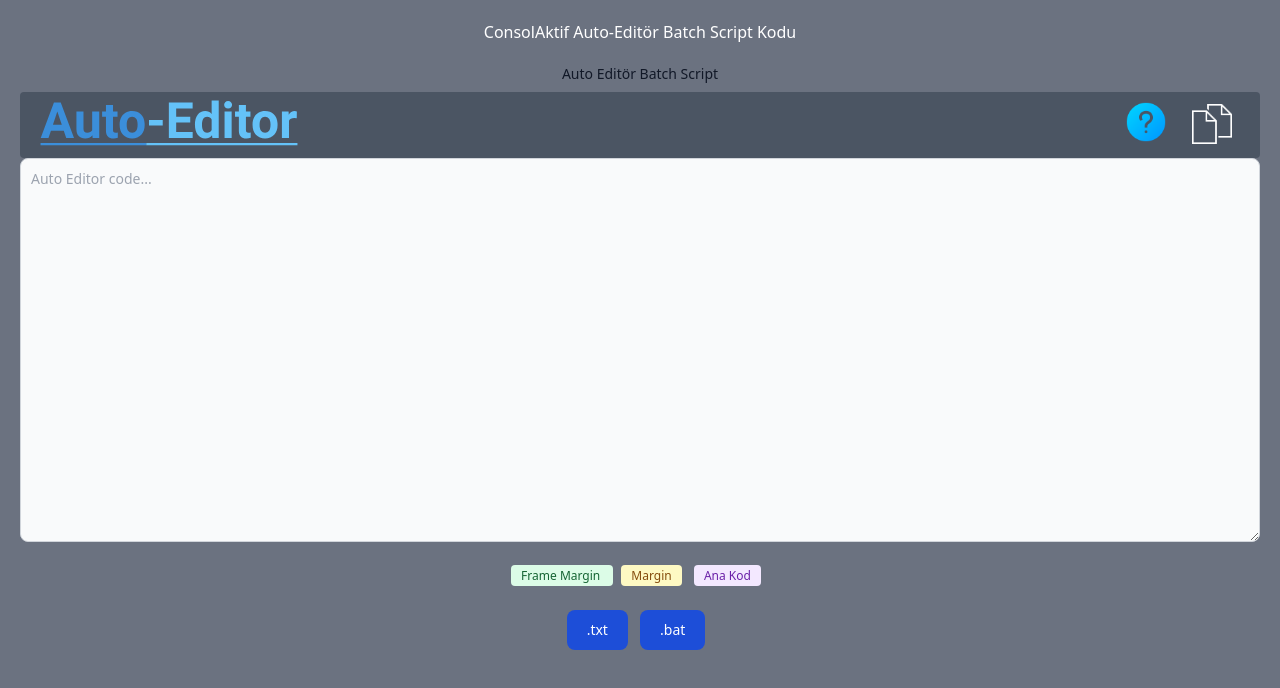
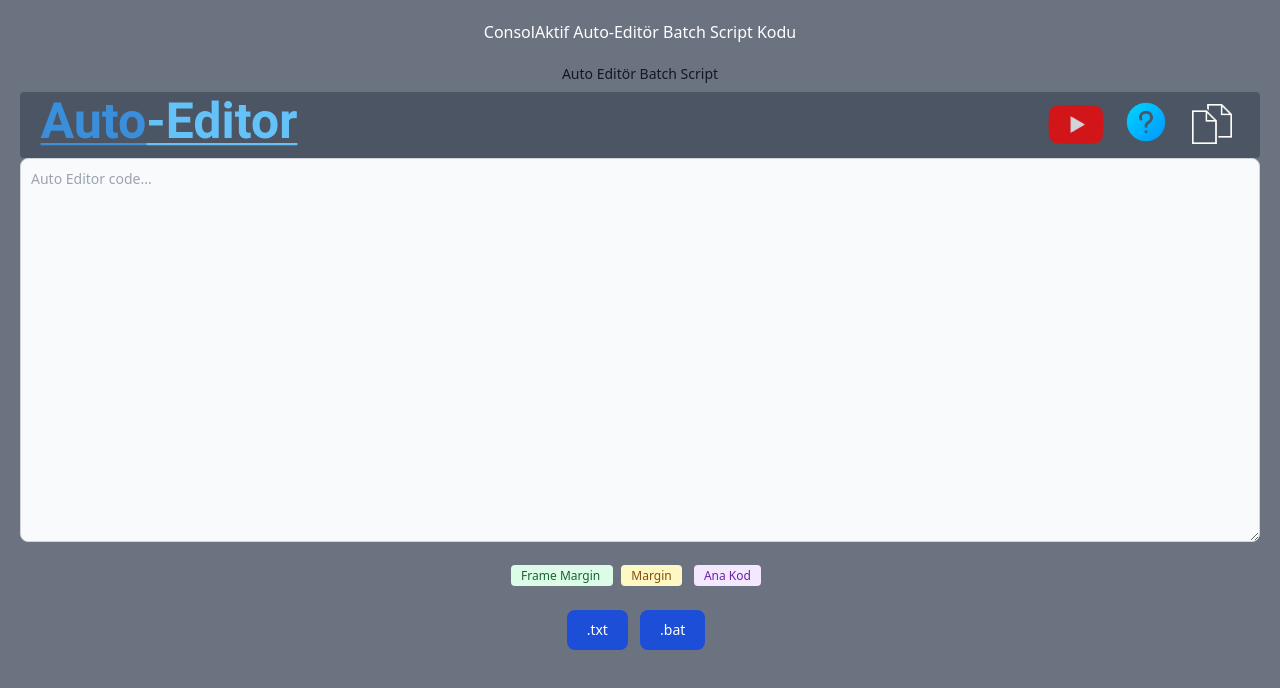
Before and after one commit to MuratGuelr/Auto-editor, a plain HTML site: page index.html in a window 1280 px wide. Drawn offline with nearby package versions, Linux system fonts and the light colour scheme.

Commit message:
my youtube channel is added.

```diff
--- a/index.html
+++ b/index.html
@@ -27,6 +27,11 @@
               />
             </a>
             <div>
+              <button class="w-14 mr-4 opacity-75 hover:opacity-100">
+                <a href="https://www.youtube.com/@ConsolAktif" target="_blank">
+                  <img src="icons/youtube-logo.png" />
+                </a>
+              </button>
               <button onclick="openHelp()">
                 <img
                   src="icons/help.png"
```
Also changed, not shown: icons/youtube-logo.png (added), 1 other file.
